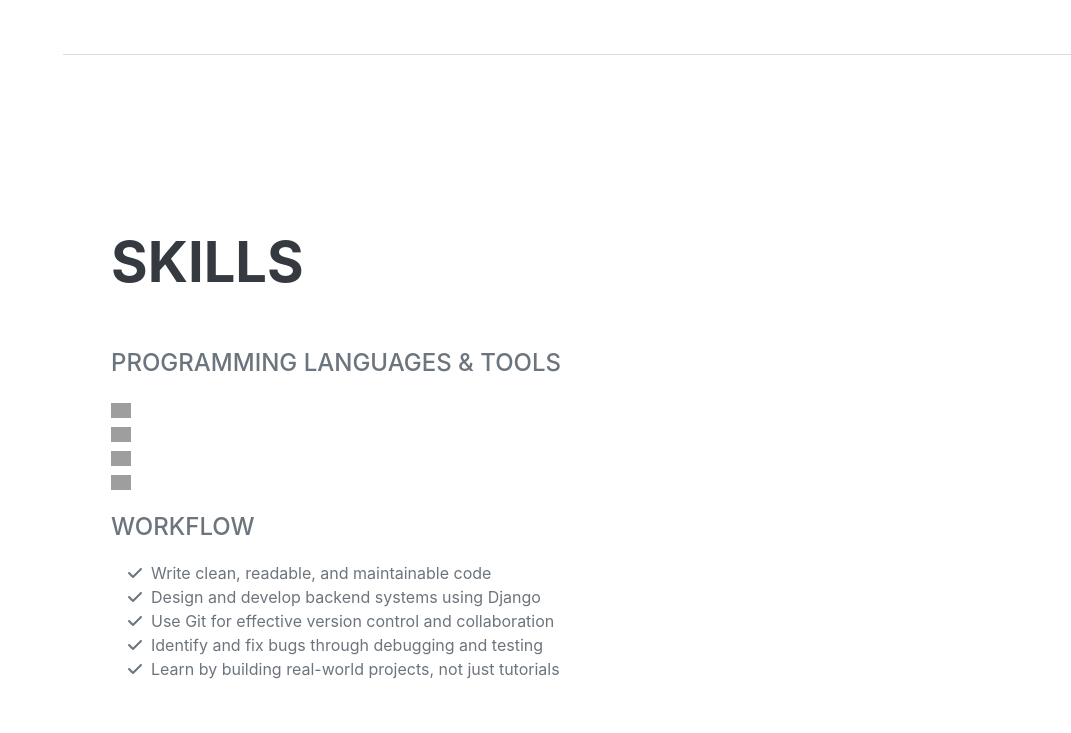
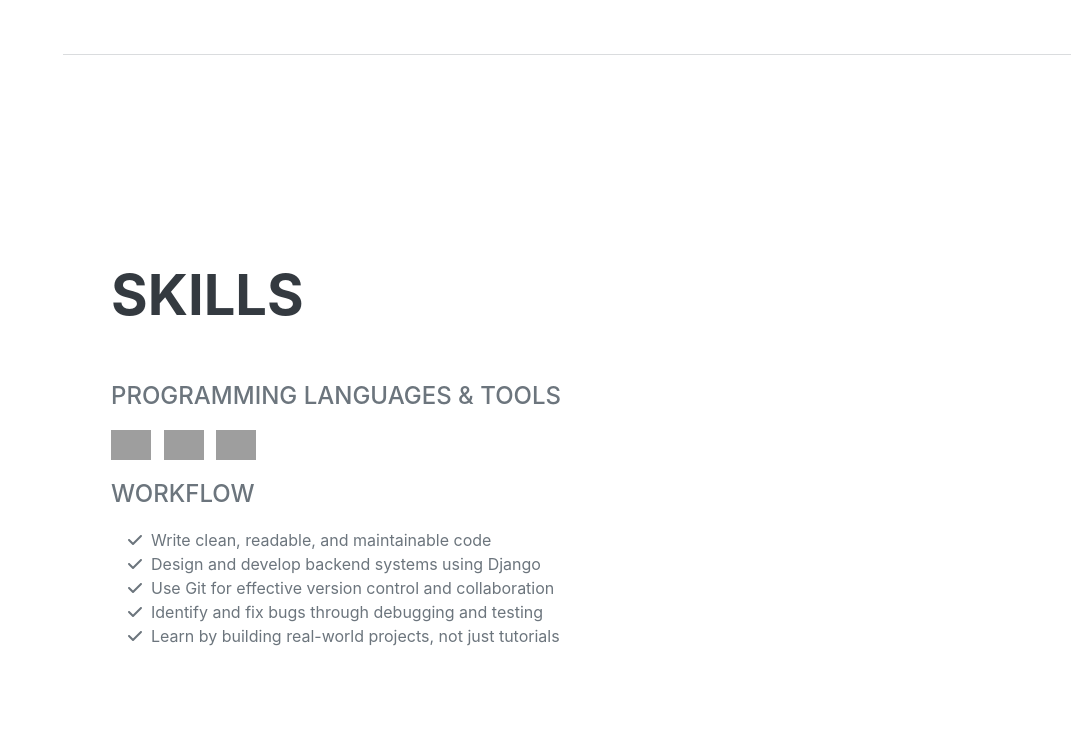
Before and after one commit to Mahdi-M-Back/Portfolio, a Django app: page / in a window 1280 px wide. Shown: the part 2348-3081 px from the top of the page, without its empty margins (209-1280 px from the left). Run offline with Django 5.2, Linux system fonts and the light colour scheme; some libraries are stand-ins or nearby versions; some web fonts are replaced; grey boxes are pictures that could not be loaded.

Commit message:
Update index.html

```diff
--- a/web/templates/index.html
+++ b/web/templates/index.html
@@ -103,21 +103,17 @@
                     <h2 class="mb-5">Skills</h2>
                     <div class="subheading mb-3">Programming Languages & Tools</div>
                         <ul class="list-inline" style="list-style: none; padding: 0;"
-                            <ul>
-                              <li>
-                                <img src="https://cdn.simpleicons.org/python" style="width:20px; vertical-align:middle;">
+                            <ul class="list-inline">
+                              <li class="list-inline-item">
+                                <img src="/static/icons/cpp.png" alt="C++" style="width:40px; height:auto;">
                               </li>
-                              <li>
-                                <img src="https://cdn.simpleicons.org/django" style="width:20px; vertical-align:middle;">
+                              <li class="list-inline-item">
+                                <img src="/static/icons/python.png" alt="Python" style="width:40px; height:auto;">
                               </li>
-                              <li>
-                                <img src="https://cdn.simpleicons.org/cplusplus" style="width:20px; vertical-align:middle;">
-                              </li>
-                               <li>
-                                <img src="https://cdn.simpleicons.org/html" style="width:20px; vertical-align:middle;">
+                              <li class="list-inline-item">
+                                <img src="/static/icons/django.png" alt="Django" style="width:40px; height:auto;">
                               </li>
                             </ul>
-
                         </ul>
                     <div class="subheading mb-3">Workflow</div>
                         <ul class="fa-ul mb-0">
```
